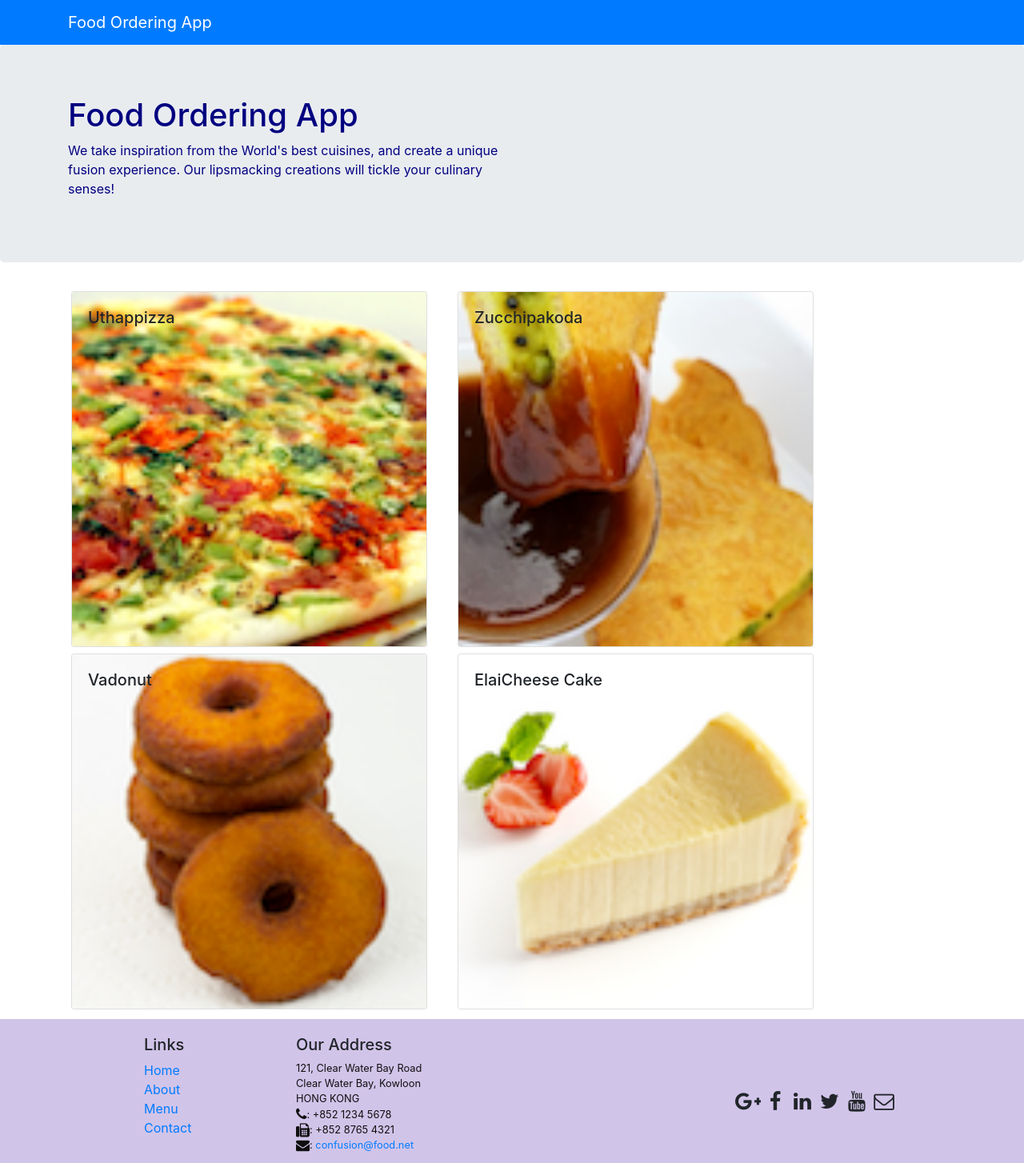
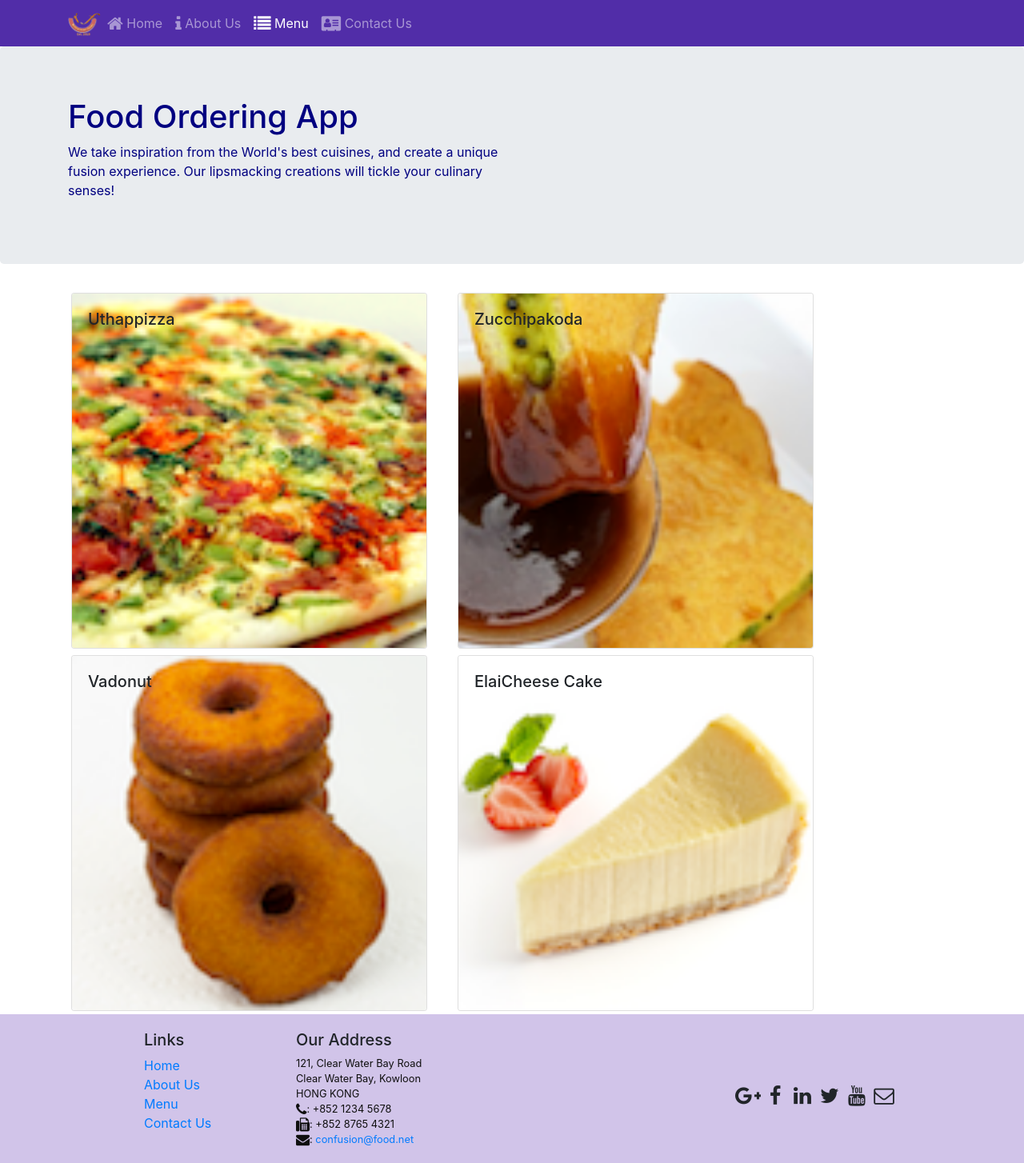
Before and after one commit to codetochangeMinds/food-ordering-app, a React (Create React App) app: page /menu in a window 1280 px wide. Shown: the top 1454 px of the page at 80% size. Built offline with nearby package versions, Linux system fonts and the light colour scheme.

Commit message:
use of react router

```diff
--- a/package.json
+++ b/package.json
@@ -12,6 +12,7 @@
     "react": "^16.12.0",
     "react-dom": "^16.12.0",
     "react-popper": "^1.3.7",
+    "react-router-dom": "^5.1.2",
     "react-scripts": "^2.1.8",
     "reactstrap": "^5.0.0"
   },
--- a/src/App.js
+++ b/src/App.js
@@ -1,13 +1,16 @@
 import React, { Component } from 'react';
 import './App.css';
 import Main from './components/MainComponent';
+import { BrowserRouter } from 'react-router-dom';
 
 class App extends Component {
   render() {
     return (
+      <BrowserRouter>
       <div className="App">
         <Main />
       </div>
+      </BrowserRouter>
     );
   }
 }
--- a/src/components/FooterComponent.js
+++ b/src/components/FooterComponent.js
@@ -1,6 +1,7 @@
 import React from 'react';
 import 'font-awesome/css/font-awesome.css';
 import 'bootstrap-social/bootstrap-social.css';
+import { Link } from 'react-router-dom';
 
 function Footer(props) {
     return(
@@ -10,10 +11,10 @@
                 <div className="col-4 offset-1 col-sm-2">
                     <h5>Links</h5>
                     <ul className="list-unstyled">
-                        <li><a href="#">Home</a></li>
-                        <li><a href="#">About</a></li>
-                        <li><a href="#">Menu</a></li>
-                        <li><a href="contactus.html">Contact</a></li>
+                        <li><Link to='/home'>Home</Link></li>
+                        <li><Link to='/aboutus'>About Us</Link></li>
+                        <li><Link to='/menu'>Menu</Link></li>
+                        <li><Link to='/contactus'>Contact Us</Link></li>
                     </ul>
                 </div>
                 <div className="col-7 col-sm-5">
--- a/src/components/HeaderComponent.js
+++ b/src/components/HeaderComponent.js
@@ -1,14 +1,39 @@
+import { Nav, Navbar, NavbarBrand, NavbarToggler, Collapse, NavItem, Jumbotron } from 'reactstrap';
+import { NavLink } from 'react-router-dom';
 import React, { Component } from 'react';
-import { Navbar, NavbarBrand, Jumbotron } from 'reactstrap';
 
 class Header extends Component {
+  constructor(props){
+    super(props);
+    this.state={
+      isNavOpen: false
+    }
+  }
+
   render() {
     return(
-    <React.Fragment>
-      <Navbar dark color="primary">
-        <div className="container">
-            <NavbarBrand href="/">Food Ordering App</NavbarBrand>
-        </div>
+    <div>
+      <Navbar dark expand="md">
+          <div className="container">
+              <NavbarToggler onClick={this.toggleNav} />
+              <NavbarBrand className="mr-auto" href="/"><img src='assets/images/logo.png' height="30" width="41" alt='Ristorante Con Fusion' /></NavbarBrand>
+              <Collapse isOpen={this.state.isNavOpen} navbar>
+                  <Nav navbar>
+                  <NavItem>
+                      <NavLink className="nav-link"  to='/home'><span className="fa fa-home fa-lg"></span> Home</NavLink>
+                  </NavItem>
+                  <NavItem>
+                      <NavLink className="nav-link" to='/aboutus'><span className="fa fa-info fa-lg"></span> About Us</NavLink>
+                  </NavItem>
+                  <NavItem>
+                      <NavLink className="nav-link"  to='/menu'><span className="fa fa-list fa-lg"></span> Menu</NavLink>
+                  </NavItem>
+                  <NavItem>
+                      <NavLink className="nav-link" to='/contactus'><span className="fa fa-address-card fa-lg"></span> Contact Us</NavLink>
+                  </NavItem>
+                  </Nav>
+              </Collapse>
+          </div>
       </Navbar>
       <Jumbotron>
            <div className="container">
@@ -20,7 +45,7 @@
                </div>
            </div>
        </Jumbotron>
-    </React.Fragment>
+    </div>
     );
   }
 }
--- /dev/null
+++ b/src/components/HomeComponent.js
@@ -0,0 +1,11 @@
+import React from 'react';
+
+function Home(props) {
+    return(
+      <div className="container">
+        <h4>Welcome This is the Home Page!</h4>
+      </div>
+    );
+}
+
+export default Home;
--- a/src/components/MainComponent.js
+++ b/src/components/MainComponent.js
@@ -5,6 +5,9 @@
 import Dishdetail from './DishdetailComponent';
 import Header from './HeaderComponent';
 import Footer from './FooterComponent';
+import Home from './HomeComponent'
+
+import { Switch, Route, Redirect } from 'react-router-dom';
 
 class Main extends Component {
     constructor(props) {
@@ -19,11 +22,21 @@
     }
 
     render() {
+      const HomePage = () => {
+        return(
+            <Home
+            />
+        );
+      }
+
       return (
         <div>
           <Header />
-          <Menu dishes={this.state.dishes} onClick={(dishId) => this.onDishSelect(dishId)} />
-          <Dishdetail dish={this.state.dishes.filter((dish) => dish.id === this.state.selectedDish)[0]} />
+          <Switch>
+              <Route path='/home' component={HomePage} />
+              <Route exact path='/menu' component={() => <Menu dishes={this.state.dishes} />} />
+              <Redirect to="/home" />
+          </Switch>
           <Footer />
         </div>
       );
```
Also changed, not shown: 1 other file (tests, documents, lock files or other folders).
